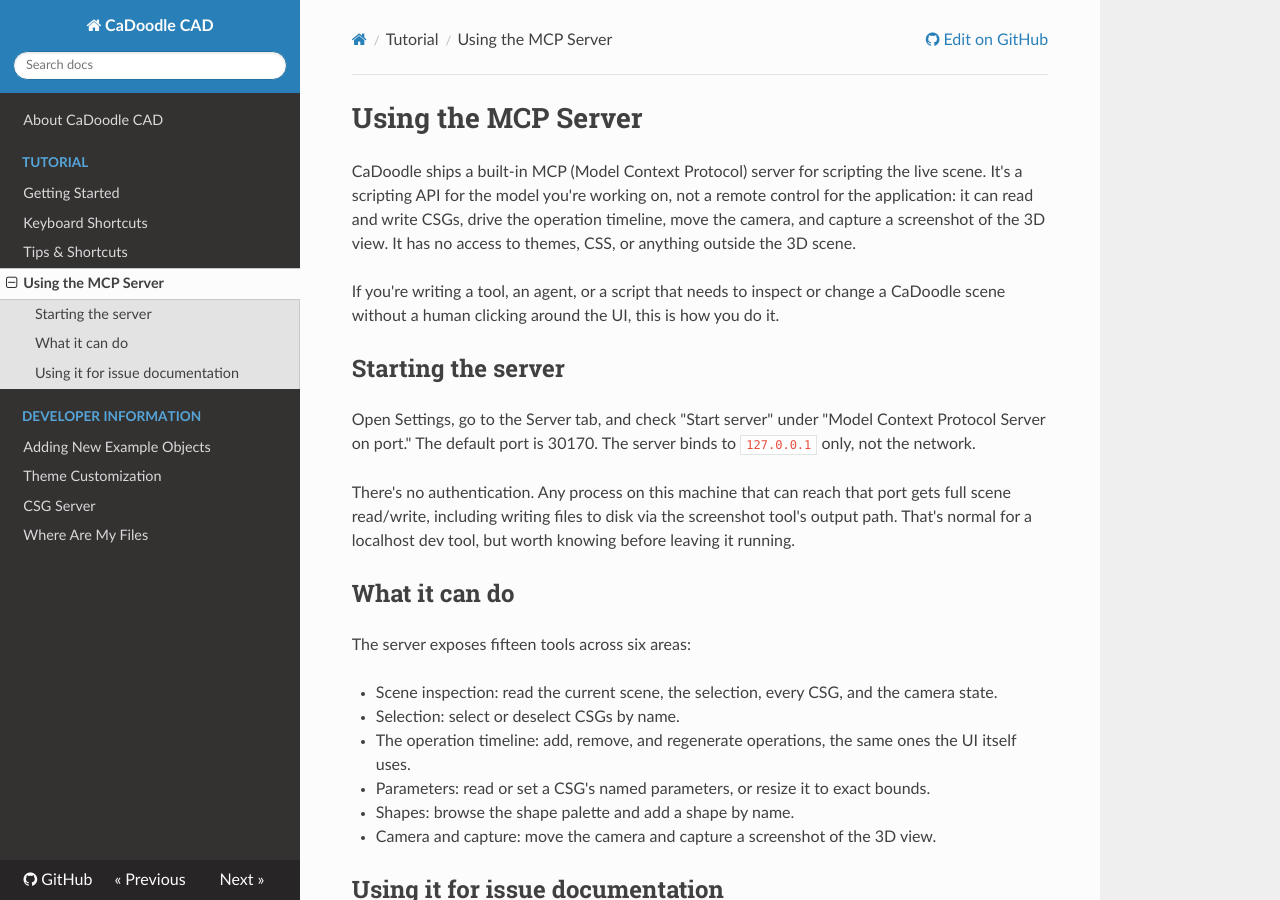
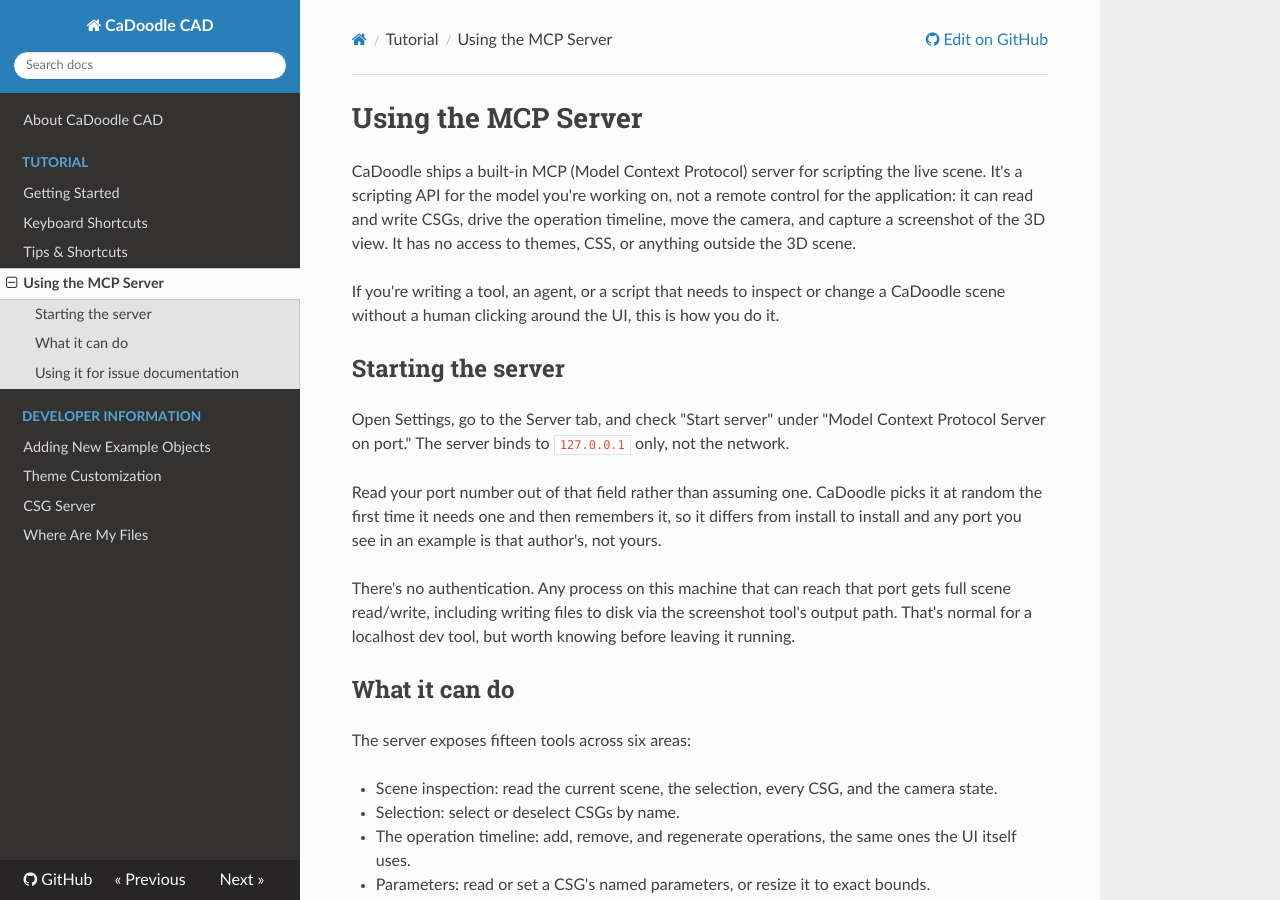
Before and after one commit to CaDoodleWebsite/cadoodlecad.github.io, an MkDocs documentation site: the page built from docs/docs/tutorial/UsingMCPServer.md, in a window 1280 px wide and 900 px high. Built offline with MkDocs 1.6.1, drawn with Linux system fonts in a browser that asks for light colours; nearby versions of some CDN libraries.

Commit message:
Updated language about default MCP port
MCP port is fixed and stored in the database, not fixed as was stated  previously

```diff
--- a/docs/docs/tutorial/UsingMCPServer.md
+++ b/docs/docs/tutorial/UsingMCPServer.md
@@ -13,8 +13,13 @@
 ## Starting the server
 
 Open Settings, go to the Server tab, and check "Start server" under "Model
-Context Protocol Server on port." The default port is 30170. The server
-binds to `127.0.0.1` only, not the network.
+Context Protocol Server on port." The server binds to `127.0.0.1` only, not
+the network.
+
+Read your port number out of that field rather than assuming one. CaDoodle
+picks it at random the first time it needs one and then remembers it, so it
+differs from install to install and any port you see in an example is that
+author's, not yours.
 
 There's no authentication. Any process on this machine that can reach that
 port gets full scene read/write, including writing files to disk via the
```
